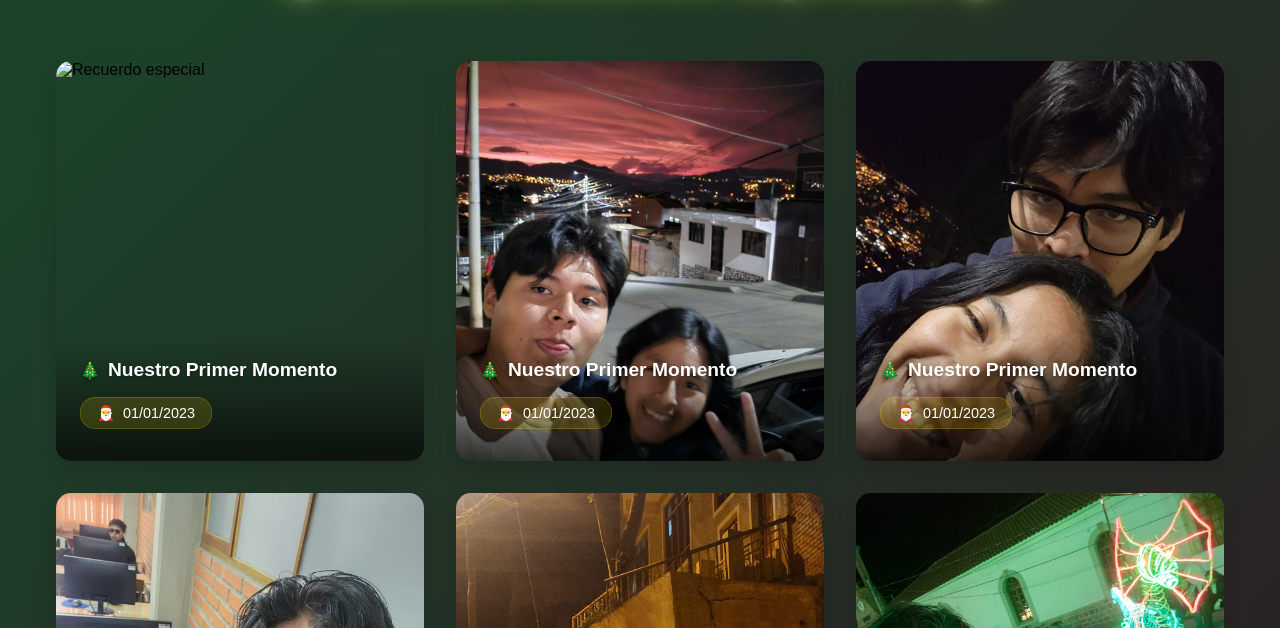
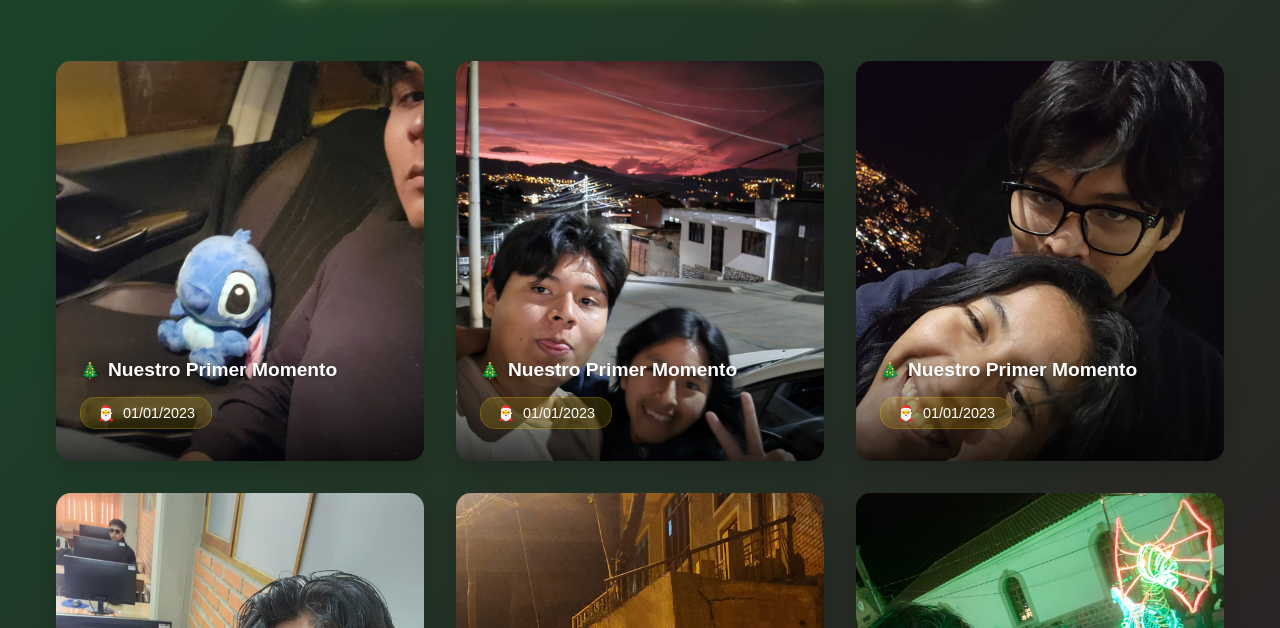
Before and after one commit to 1Mitsuba/Regalito, a plain HTML site: page recuerdos.html in a window 1280 px wide. Shown: the part 172-800 px from the top of the page. Drawn offline with Linux system fonts and the light colour scheme.

Commit message:
Update recuerdos.html

```diff
--- a/recuerdos.html
+++ b/recuerdos.html
@@ -37,7 +37,7 @@
             <div class="memory-card">
                 <div class="card-inner">
                     <div class="card-front">
-                        <img src="path/to/image1.jpg" alt="Recuerdo especial">
+                        <img src="imagenes/img38.jpg" alt="Recuerdo especial">
                         <div class="card-front-title">
                             <h3>Nuestro Primer Momento</h3>
                             <span class="card-date">01/01/2023</span>
```
